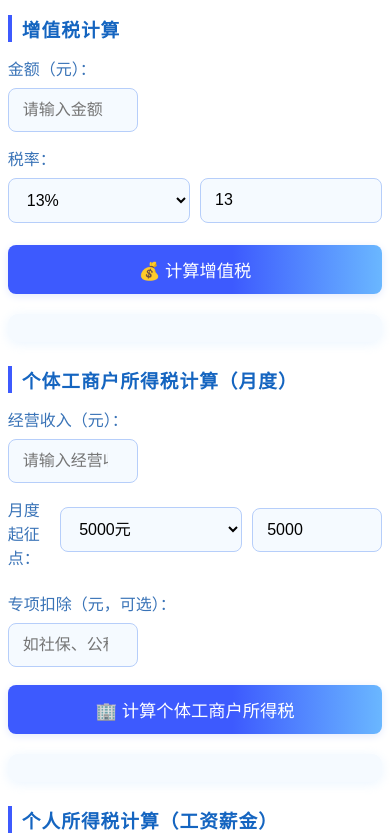
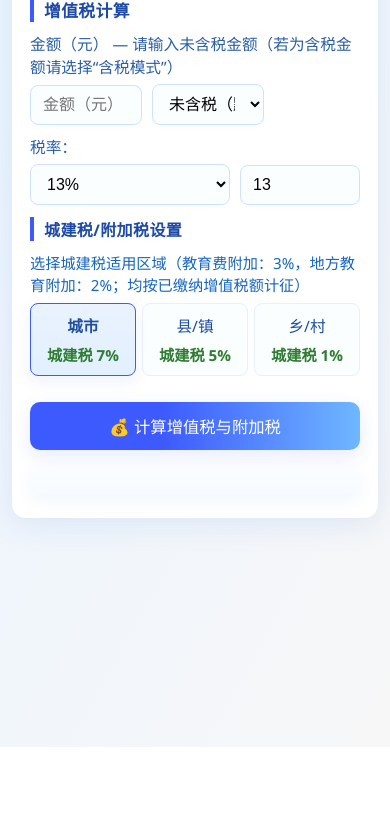
Before and after one commit to elricshadow/China_Tax_calculation, a plain HTML site: page index.html in a window 390 px wide. Shown: the part 117-951 px from the top of the page. After the commit the page ends 864 px from the top, so only its background shows below. Drawn offline with Linux system fonts and the light colour scheme.

Commit message:
Update index.html

```diff
--- a/index.html
+++ b/index.html
@@ -1,139 +1,136 @@
 <!DOCTYPE html>
 <html lang="zh">
 <head>
-    <meta charset="UTF-8">
+    <meta charset="UTF-8" />
     <title>中国税费计算器</title>
-    <meta name="viewport" content="width=device-width, initial-scale=1">
+    <meta name="viewport" content="width=device-width, initial-scale=1" />
     <style>
         body {
             font-family: "Segoe UI", "PingFang SC", Arial, sans-serif;
-            background: linear-gradient(120deg, #e3f0ff 0%, #f7f7f7 100%);
+            background: linear-gradient(120deg, #eaf4ff 0%, #f7f7f7 100%);
             margin: 0;
             min-height: 100vh;
         }
         .container {
             background: #fff;
-            padding: 28px 24px;
-            border-radius: 16px;
-            max-width: 430px;
-            margin: 48px auto;
-            box-shadow: 0 4px 24px #d1e2fe55;
+            padding: 28px 20px;
+            border-radius: 14px;
+            max-width: 520px;
+            margin: 36px auto;
+            box-shadow: 0 6px 30px rgba(58, 115, 212, 0.12);
         }
         h2 {
             text-align: center;
-            color: #3d5afe;
-            margin-bottom: 28px;
-            font-size: 2rem;
-            letter-spacing: 2px;
+            color: #2f5bd8;
+            margin-bottom: 18px;
+            font-size: 1.6rem;
+            letter-spacing: 1px;
         }
         .section-title {
-            font-size: 1.17rem;
-            color: #1565c0;
-            margin: 24px 0 12px;
-            font-weight: bold;
+            font-size: 1.05rem;
+            color: #1e4aa7;
+            margin: 18px 0 10px;
+            font-weight: 700;
             border-left: 4px solid #3d5afe;
             padding-left: 10px;
-            letter-spacing: 1px;
+            letter-spacing: 0.4px;
         }
         label {
             display: block;
-            margin: 14px 0 8px;
-            font-size: 1rem;
-            color: #3973b7;
+            margin: 10px 0 6px;
+            font-size: 0.98rem;
+            color: #2a5ea6;
         }
-        #amount, #salary, #biz-income, #biz-deduct, #biz-threshold {
-            width: 180px;
-            min-width: 100px;
-            padding: 12px 14px;
+        input[type="number"], select {
+            width: 100%;
+            padding: 10px 12px;
             font-size: 1rem;
             border-radius: 8px;
-            border: 1.5px solid #b6cefa;
-            background: #f5faff;
-            transition: border-color 0.2s;
+            border: 1.2px solid #cfe1ff;
+            background: #fbfeff;
+            transition: border-color .18s, box-shadow .18s;
             outline: none;
-            display: block;
+            box-sizing: border-box;
         }
-        #amount:focus, #salary:focus, #biz-income:focus, #biz-deduct:focus, #biz-threshold:focus {
+        input[type="number"]:focus, select:focus {
             border-color: #3d5afe;
+            box-shadow: 0 6px 18px rgba(61, 90, 254, 0.06);
         }
-        select, #rate, #biz-threshold-select {
-            width: 100%;
-            padding: 12px 14px;
-            font-size: 1rem;
-            border-radius: 8px;
-            border: 1.5px solid #b6cefa;
-            background: #f5faff;
-            transition: border-color 0.2s;
-            outline: none;
-        }
-        select:focus, #rate:focus, #biz-threshold-select:focus {
-            border-color: #3d5afe;
-        }
-        .flex-row {
-            display: flex;
-            gap: 10px;
-            margin-bottom: 4px;
-        }
-        .flex-row > * { flex: 1;}
-        .flex-row-threshold {
-            display: flex;
-            gap: 10px;
-            align-items: center;
-            margin-bottom: 4px;
-        }
-        button {
+        .flex-row { display:flex; gap:10px; align-items:center; }
+        .flex-row > * { flex: 1; }
+        .amount-short { width: 180px; max-width: 46%; }
+        .rate-input { max-width: 160px; }
+        .btn {
             width: 100%;
             padding: 12px;
-            background: linear-gradient(90deg, #3d5afe 60%, #6ab7ff 100%);
+            background: linear-gradient(90deg,#3d5afe 40%, #6fb7ff 100%);
             color: #fff;
-            font-size: 1.08rem;
+            font-size: 1.02rem;
             border: none;
-            border-radius: 8px;
+            border-radius: 10px;
             cursor: pointer;
-            margin-top: 18px;
-            box-shadow: 0 2px 8px #e3eafc;
-            transition: background 0.3s, box-shadow 0.2s;
+            margin-top: 14px;
+            box-shadow: 0 6px 18px rgba(61, 90, 254, 0.12);
         }
-        button:hover {
-            background: linear-gradient(90deg, #6ab7ff 0%, #3d5afe 100%);
-            box-shadow: 0 4px 16px #bdd7fa88;
-        }
+        .btn:active { transform: translateY(1px); }
         .result {
-            margin-top: 20px;
-            font-size: 1.05rem;
-            background: #f5faff;
+            margin-top: 16px;
+            font-size: 1rem;
+            background: linear-gradient(180deg,#fbfeff, #f5fbff);
             border-radius: 10px;
-            padding: 14px 10px;
-            box-shadow: 0 2px 12px #c3e0ff55;
-            animation: fadein 0.7s;
+            padding: 14px;
+            box-shadow: 0 6px 18px rgba(19, 87, 209, 0.06);
         }
         .tax-type {
-            font-weight: bold;
-            margin: 12px 0 8px;
-            color: #3d5afe;
-            font-size: 1.07rem;
-            display: flex;
-            align-items: center;
+            font-weight: 700;
+            margin: 10px 0 8px;
+            color: #2a5ea6;
+            display:flex; align-items:center; gap:8px;
         }
-        .tax-type::before {
-            content: "💡";
-            margin-right: 6px;
-            font-size: 1.1em;
+        .hint {
+            margin: 8px 0;
+            color: #ff9800;
+            font-weight: 600;
         }
         .err {
-            color: #e53935;
-            text-align: center;
-            font-weight: bold;
-            padding: 8px 0;
+            color: #d32f2f;
+            font-weight: 700;
+            text-align:center;
+            padding:8px 0;
         }
-        @keyframes fadein {
-            from { opacity: 0; transform: translateY(18px);}
-            to { opacity: 1; transform: translateY(0);}
+
+        /* 城建税卡片样式 */
+        .tax-city-row {
+            display:flex;
+            gap:10px;
+            margin: 8px 0 12px;
         }
-        @media (max-width: 500px) {
-            .container { max-width: 98vw; padding: 12px 2vw;}
-            h2 { font-size: 1.2rem;}
-            #amount, #salary, #biz-income, #biz-deduct, #biz-threshold { width: 100px;}
+        .tax-city-card {
+            flex:1;
+            padding:10px 8px;
+            text-align:center;
+            border-radius:8px;
+            border:1.2px solid #e6f0ff;
+            background:#fbfeff;
+            cursor:pointer;
+            transition: all .16s;
+            user-select:none;
+        }
+        .tax-city-card.selected {
+            border-color:#3d5afe;
+            background: linear-gradient(180deg,#eaf2ff,#e1f0ff);
+            box-shadow: 0 6px 16px rgba(61,90,254,0.08);
+            color:#2a4fc6;
+            font-weight:700;
+        }
+        .tax-city-name { font-size:0.98rem; color:#1f4ea0; }
+        .tax-city-rate { margin-top:6px; font-size:0.95rem; color:#2e7d32; font-weight:700; }
+
+        @media (max-width:520px) {
+            .container { margin: 20px 12px; padding:18px; }
+            .amount-short { width: 130px; }
+            .rate-input { max-width: 120px; }
+            .tax-city-row { gap:6px; }
         }
     </style>
 </head>
@@ -141,10 +138,17 @@
     <div class="container">
         <h2>中国税费计算器</h2>
 
-        <!-- 增值税部分 -->
         <div class="section-title">增值税计算</div>
-        <label for="amount">金额（元）：</label>
-        <input type="number" id="amount" min="0" step="0.01" placeholder="请输入金额">
+
+        <label for="amount">金额（元） — 请输入未含税金额（若为含税金额请选择“含税模式”）</label>
+        <div class="flex-row" style="align-items:center;">
+            <input type="number" id="amount" class="amount-short" min="0" step="0.01" placeholder="金额（元）" />
+            <select id="mode" title="金额模式" style="max-width:160px;">
+                <option value="exclusive">未含税（默认）</option>
+                <option value="inclusive">含税金额（倒算税额）</option>
+            </select>
+            <div style="width:10px"></div>
+        </div>
 
         <label for="rate-select">税率：</label>
         <div class="flex-row">
@@ -159,186 +163,172 @@
                 <option value="0">0%</option>
                 <option value="other">自定义</option>
             </select>
-            <input type="number" id="rate" min="0" max="100" step="0.01" placeholder="税率(%)" value="13" oninput="selectOtherRate()">
+            <input type="number" id="rate" class="rate-input" min="0" max="100" step="0.01" placeholder="税率(%)" value="13" oninput="selectOtherRate()" />
         </div>
-        <button onclick="calculateVAT()">💰 计算增值税</button>
-        <div class="result" id="vat-result"></div>
 
-        <!-- 个体工商户所得税部分（提前） -->
-        <div class="section-title">个体工商户所得税计算（月度）</div>
-        <label for="biz-income">经营收入（元）：</label>
-        <input type="number" id="biz-income" min="0" step="0.01" placeholder="请输入经营收入">
+        <div class="section-title" style="margin-top:12px; font-size:1rem;">城建税/附加税设置</div>
+        <div style="font-size:0.95rem; color:#1565c0; margin-bottom:8px;">选择城建税适用区域（教育费附加：3%，地方教育附加：2%；均按已缴纳增值税额计征）</div>
+        <div class="tax-city-row" id="tax-city-row">
+            <div class="tax-city-card selected" data-rate="0.07" onclick="selectCity(this)">
+                <div class="tax-city-name">城市</div>
+                <div class="tax-city-rate">城建税 7%</div>
+            </div>
+            <div class="tax-city-card" data-rate="0.05" onclick="selectCity(this)">
+                <div class="tax-city-name">县/镇</div>
+                <div class="tax-city-rate">城建税 5%</div>
+            </div>
+            <div class="tax-city-card" data-rate="0.01" onclick="selectCity(this)">
+                <div class="tax-city-name">乡/村</div>
+                <div class="tax-city-rate">城建税 1%</div>
+            </div>
+        </div>
 
-        <div class="flex-row-threshold">
-            <label for="biz-threshold-select">月度起征点：</label>
-            <select id="biz-threshold-select" onchange="updateBizThresholdInput()">
-                <option value="5000">5000元</option>
-                <option value="10000">10000元</option>
-                <option value="20000">20000元</option>
-                <option value="30000">30000元</option>
-                <option value="other">自定义</option>
-            </select>
-            <input type="number" id="biz-threshold" min="0" step="0.01" placeholder="自定义起征点" value="5000" oninput="selectOtherBizThreshold()">
+        <button class="btn" onclick="calculateVAT()">💰 计算增值税与附加税</button>
+
+        <div class="result" id="vat-result" aria-live="polite"></div>
+
+        <!-- 保留其他部分占位（可按需隐藏/移动） -->
+        <div style="height:6px"></div>
     </div>
-        <label for="biz-deduct">专项扣除（元，可选）：</label>
-        <input type="number" id="biz-deduct" min="0" step="0.01" placeholder="如社保、公积金等，无可不填">
-        <button onclick="calculateBizTax()">🏢 计算个体工商户所得税</button>
-        <div class="result" id="biz-result"></div>
 
-        <!-- 个人所得税部分（后置） -->
-        <div class="section-title">个人所得税计算（工资薪金）</div>
-        <label for="salary">税前工资（元）：</label>
-        <input type="number" id="salary" min="0" step="0.01" placeholder="请输入税前工资">
-        <button onclick="calculateIncomeTax()">🧾 计算个税</button>
-        <div class="result" id="income-result"></div>
-    </div>
     <script>
-        // 增值税逻辑
+        // 城建税卡片选择
+        function selectCity(card) {
+            document.querySelectorAll('.tax-city-card').forEach(function(c){
+                c.classList.remove('selected');
+            });
+            card.classList.add('selected');
+        }
+        function getSelectedCityRate() {
+            var sel = document.querySelector('.tax-city-card.selected');
+            return sel ? parseFloat(sel.getAttribute('data-rate')) : 0.07;
+        }
+
+        // 税率选择/自定义逻辑
         function updateRateInput() {
-            var select = document.getElementById('rate-select');
-            var rateInput = document.getElementById('rate');
-            if (select.value === "other") {
-                rateInput.value = "";
-                rateInput.focus();
+            var sel = document.getElementById('rate-select');
+            var input = document.getElementById('rate');
+            if (sel.value === 'other') {
+                input.value = '';
+                input.focus();
             } else {
-                rateInput.value = select.value;
+                input.value = sel.value;
             }
         }
         function selectOtherRate() {
-            var rateInput = document.getElementById('rate');
-            var select = document.getElementById('rate-select');
-            var presetRates = ["13", "11", "10", "9", "6", "3", "1", "0"];
-            if (!presetRates.includes(rateInput.value)) {
-                select.value = "other";
+            var input = document.getElementById('rate');
+            var sel = document.getElementById('rate-select');
+            var presets = ['13','11','10','9','6','3','1','0'];
+            if (!presets.includes(String(input.value))) sel.value = 'other';
         }
-        }
+
+        // 计算逻辑（含：小规模免税提示 + 城建税/教育附加/地方教育附加）
         function calculateVAT() {
-            var amount = parseFloat(document.getElementById('amount').value);
+            var amountEl = document.getElementById('amount');
+            var mode = document.getElementById('mode').value; // exclusive | inclusive
             var rate = parseFloat(document.getElementById('rate').value);
+            var vatResultEl = document.getElementById('vat-result');
+            var cityRate = getSelectedCityRate();
 
-            if (isNaN(amount) || isNaN(rate) || amount < 0 || rate < 0 || rate > 100) {
-                document.getElementById('vat-result').innerHTML = "<div class='err'>请输入有效的金额和税率（0-100）</div>";
+            // 验证
+            var amountRaw = parseFloat(amountEl.value);
+            if (isNaN(amountRaw) || amountRaw < 0 || isNaN(rate) || rate < 0 || rate > 100) {
+                vatResultEl.innerHTML = '<div class="err">请输入有效的金额和税率（税率 0 - 100）</div>';
                 return;
             }
 
             var r = rate / 100;
-            var vatOutside = amount * r;
-            var totalOutside = amount + vatOutside;
-            var vatInside = amount * r / (1 + r);
-            var amountWithoutTax = amount / (1 + r);
+            var vatPayable = 0; // 实缴增值税额（价外税情形）
+            var taxableBase_excl = 0; // 未含税金额基数
+            var totalWithVat = 0;
+            var vatInside = 0;
+            var amountWithoutTax = 0;
 
-            document.getElementById('vat-result').innerHTML =
-                "<div class='tax-type'>价外税</div>" +
-                "未含税金额：<b style='color:#1565c0;'>" + amount.toFixed(2) + "</b> 元<br>" +
-                "增值税：<b style='color:#43a047;'>" + vatOutside.toFixed(2) + "</b> 元<br>" +
-                "含税总额：<b style='color:#3d5afe;'>" + totalOutside.toFixed(2) + "</b> 元<br>" +
-                "<div class='tax-type'>价内税</div>" +
-                "含税金额：<b style='color:#1565c0;'>" + amount.toFixed(2) + "</b> 元<br>" +
-                "增值税：<b style='color:#e65100;'>" + vatInside.toFixed(2) + "</b> 元<br>" +
-                "未含税金额：<b style='color:#00838f;'>" + amountWithoutTax.toFixed(2) + "</b> 元";
+            if (mode === 'exclusive') {
+                taxableBase_excl = amountRaw;
+                vatPayable = +(taxableBase_excl * r);
+                totalWithVat = +(taxableBase_excl + vatPayable);
+                // 价内计算（如果需要倒算以 amountRaw 为含税金额时）
+                vatInside = +(amountRaw * r / (1 + r));
+                amountWithoutTax = +(amountRaw / (1 + r));
+            } else {
+                // 用户输入的是含税金额，倒算未税与税额
+                totalWithVat = amountRaw;
+                vatInside = +(amountRaw * r / (1 + r));
+                amountWithoutTax = +(amountRaw / (1 + r));
+                taxableBase_excl = amountWithoutTax;
+                vatPayable = vatInside;
             }
 
-        // 个体工商户所得税月度起征点选择逻辑
-        function updateBizThresholdInput() {
-            var select = document.getElementById('biz-threshold-select');
-            var input = document.getElementById('biz-threshold');
-            if (select.value === "other") {
-                input.value = "";
-                input.focus();
-            } else {
-                input.value = select.value;
-            }
-        }
-        function selectOtherBizThreshold() {
-            var input = document.getElementById('biz-threshold');
-            var select = document.getElementById('biz-threshold-select');
-            var presetThresholds = ["5000", "10000", "20000", "30000"];
-            if (!presetThresholds.includes(input.value)) {
-                select.value = "other";
-            }
+            // 小规模免税判断
+            // 说明：按“月销售额 ≤ 100000 元（10 万）”可免征增值税（小规模纳税人免税政策）
+            var smallScaleThreshold = 100000; // 10 万
+            var smallScaleHint = '';
+            var isSmallScaleExempt = false;
+            // 判断以未含税月销售额为准（taxableBase_excl）
+            if (taxableBase_excl <= smallScaleThreshold) {
+                // 如果税率不为0，实际小规模免税需要税务申报认定，这里只给出提示并在计算时可以显示“可免征”
+                smallScaleHint = '<div class="hint">提示：该未含税金额 ≤ ¥' + smallScaleThreshold.toLocaleString() + '，可能符合“小规模纳税人免征”条件（请按当地税务规定申报）。</div>';
+                // We do not force-set vatPayable to 0 automatically; show option: but per user request they wanted display — we'll display "可免征"提醒并给出两套结果：一是正常计算，一是若申报免税则税费为0。
+                isSmallScaleExempt = true;
             }
 
-        // 个体工商户所得税（月度，专项扣除可选，国家标准分级，起征点可选）
-        function calculateBizTax() {
-            var income = parseFloat(document.getElementById('biz-income').value);
-            var deduct = parseFloat(document.getElementById('biz-deduct').value);
-            var threshold = parseFloat(document.getElementById('biz-threshold').value);
-            if (isNaN(income) || income < 0) {
-                document.getElementById('biz-result').innerHTML = "<div class='err'>请输入有效的经营收入</div>";
-                return;
-            }
-            if (isNaN(deduct) || deduct < 0) deduct = 0;
-            if (isNaN(threshold) || threshold < 0) threshold = 5000;
-            var taxable = income - threshold - deduct;
-            if (taxable <= 0) {
-                document.getElementById('biz-result').innerHTML = "<b>应纳税所得额为0，无需缴纳所得税。</b><br>税后收入：<span style='color: #43a047;'>" + income.toFixed(2) + "</span> 元";
-                return;
-            }
-            // 国家标准速算表（月度）
-            var taxRate = 0, quickDeduction = 0, taxLevel = '';
-            if (taxable <= 30000) {
-                taxRate = 5; quickDeduction = 0; taxLevel = '第1级';
-            } else if (taxable <= 90000) {
-                taxRate = 10; quickDeduction = 1500; taxLevel = '第2级';
-            } else if (taxable <= 300000) {
-                taxRate = 20; quickDeduction = 10500; taxLevel = '第3级';
-            } else if (taxable <= 500000) {
-                taxRate = 30; quickDeduction = 40500; taxLevel = '第4级';
-            } else {
-                taxRate = 35; quickDeduction = 65500; taxLevel = '第5级';
-            }
-            var tax = taxable * taxRate / 100 - quickDeduction;
-            var actualIncome = income - tax;
-            document.getElementById('biz-result').innerHTML =
-                "<div class='tax-type'>个体工商户所得税（月度）</div>" +
-                "经营收入：<b>" + income.toFixed(2) + "</b> 元<br>" +
-                "专项扣除：<b>" + deduct.toFixed(2) + "</b> 元<br>" +
-                "起征点：<b>" + threshold.toFixed(2) + "</b> 元<br>" +
-                "应纳税所得额：<b>" + taxable.toFixed(2) + "</b> 元<br>" +
-                "适用税率：<b>" + taxRate + "%</b>（" + taxLevel + "，速算扣除数：" + quickDeduction + " 元）<br>" +
-                "应纳税额：<b style='color:#e65100;'>" + tax.toFixed(2) + "</b> 元<br>" +
-                "税后收入：<b style='color:#43a047;'>" + actualIncome.toFixed(2) + "</b> 元";
+            // 附加税费按已缴纳增值税额计征（即 vatPayable）
+            var cityTax = +(vatPayable * cityRate);
+            var eduSurcharge = +(vatPayable * 0.03); // 教育费附加 3%
+            var localEduSurcharge = +(vatPayable * 0.02); // 地方教育附加 2%
+            var totalSurcharges = +(cityTax + eduSurcharge + localEduSurcharge);
+
+            // 当小规模且用户可能选择申报免征，显示免征情形（供参考）
+            var exemptVat = 0, exemptCityTax = 0, exemptEdu = 0, exemptLocalEdu = 0, exemptTotalAdd = 0;
+            if (isSmallScaleExempt) {
+                exemptVat = 0;
+                exemptCityTax = 0;
+                exemptEdu = 0;
+                exemptLocalEdu = 0;
+                exemptTotalAdd = 0;
             }
 
-        // 个人所得税逻辑
-        function calculateIncomeTax() {
-            var salary = parseFloat(document.getElementById('salary').value);
-            var threshold = 5000; // 个人所得税起征点
-            if (isNaN(salary) || salary < 0) {
-                document.getElementById('income-result').innerHTML = "<div class='err'>请输入有效的税前工资</div>";
-                return;
+            // 构建展示
+            var html = '';
+            if (smallScaleHint) html += smallScaleHint;
+
+            html += '<div class="tax-type">增值税（按 ' + (mode==='exclusive' ? '未含税金额' : '含税金额') + ' 计算）</div>';
+
+            html += '<div>未含税金额（基数）： <b style="color:#1565c0;">' + taxableBase_excl.toFixed(2) + '</b> 元</div>';
+            html += '<div>增值税（税率 ' + rate.toFixed(2) + '%）： <b style="color:#43a047;">' + vatPayable.toFixed(2) + '</b> 元</div>';
+            html += '<div>含税总额： <b style="color:#3d5afe;">' + totalWithVat.toFixed(2) + '</b> 元</div>';
+
+            html += '<div class="tax-type">价内税（若以含税金额为基数进行倒算）</div>';
+            html += '<div>含税金额： <b style="color:#1565c0;">' + totalWithVat.toFixed(2) + '</b> 元</div>';
+            html += '<div>倒算增值税： <b style="color:#e65100;">' + vatInside.toFixed(2) + '</b> 元</div>';
+            html += '<div>倒算未含税金额： <b style="color:#00838f;">' + amountWithoutTax.toFixed(2) + '</b> 元</div>';
+
+            html += '<div class="tax-type">附加税费（按已缴纳增值税额计征）</div>';
+            html += '<div>城建税（适用率 ' + (getSelectedCityRate()*100).toFixed(2) + '%）： <b>' + cityTax.toFixed(2) + '</b> 元</div>';
+            html += '<div>教育费附加（3%）： <b>' + eduSurcharge.toFixed(2) + '</b> 元</div>';
+            html += '<div>地方教育附加（2%）： <b>' + localEduSurcharge.toFixed(2) + '</b> 元</div>';
+            html += '<div>附加税合计： <b style="color:#e65100;">' + totalSurcharges.toFixed(2) + '</b> 元</div>';
+
+            // 如果可能免征，给出“若申报免征”的对比显示，便于用户直观判断差额
+            if (isSmallScaleExempt) {
+                html += '<div class="tax-type" style="margin-top:10px;">若申报小规模免征（参考）</div>';
+                html += '<div>增值税：<b style="color:#43a047;">0.00</b> 元（免征）</div>';
+                html += '<div>城建税：<b>0.00</b> 元；教育费附加：<b>0.00</b> 元；地方教育附加：<b>0.00</b> 元</div>';
+                html += '<div class="hint" style="margin-top:8px;">注：实际是否免征由税务机关认定，本工具仅作参考计算。</div>';
             }
-            var taxable = salary - threshold;
-            if (taxable <= 0) {
-                document.getElementById('income-result').innerHTML = "<b>应纳税所得额为0，无需缴纳个税。</b><br>实发工资：<span style='color: #43a047;'>" + salary.toFixed(2) + "</span> 元";
-                return;
+
+            vatResultEl.innerHTML = html;
         }
-            // 工资薪金速算表分级
-            var taxRate = 0, quickDeduction = 0, taxLevel = '';
-            if (taxable <= 3000) {
-                taxRate = 3; quickDeduction = 0; taxLevel = '第1级';
-            } else if (taxable <= 12000) {
-                taxRate = 10; quickDeduction = 210; taxLevel = '第2级';
-            } else if (taxable <= 25000) {
-                taxRate = 20; quickDeduction = 1410; taxLevel = '第3级';
-            } else if (taxable <= 35000) {
-                taxRate = 25; quickDeduction = 2660; taxLevel = '第4级';
-            } else if (taxable <= 55000) {
-                taxRate = 30; quickDeduction = 4410; taxLevel = '第5级';
-            } else if (taxable <= 80000) {
-                taxRate = 35; quickDeduction = 7160; taxLevel = '第6级';
-            } else {
-                taxRate = 45; quickDeduction = 15160; taxLevel = '第7级';
+
+        // 初始化: ensure default selected card on load
+        (function(){
+            // ensure one selected
+            if (!document.querySelector('.tax-city-card.selected')) {
+                var first = document.querySelector('.tax-city-card');
+                if (first) first.classList.add('selected');
             }
-            var tax = taxable * taxRate / 100 - quickDeduction;
-            var actualSalary = salary - tax;
-            document.getElementById('income-result').innerHTML =
-                "<div class='tax-type'>个人所得税（工资薪金）</div>" +
-                "应纳税所得额：<b>" + taxable.toFixed(2) + "</b> 元<br>" +
-                "适用税率：<b>" + taxRate + "%</b>（" + taxLevel + "，速算扣除数：" + quickDeduction + " 元）<br>" +
-                "应纳税额：<b style='color:#e65100;'>" + tax.toFixed(2) + "</b> 元<br>" +
-                "实发工资：<b style='color:#43a047;'>" + actualSalary.toFixed(2) + "</b> 元";
-        }
+        })();
     </script>
 </body>
 </html>
```
Lines whose indentation alone changed are shown as unchanged.
